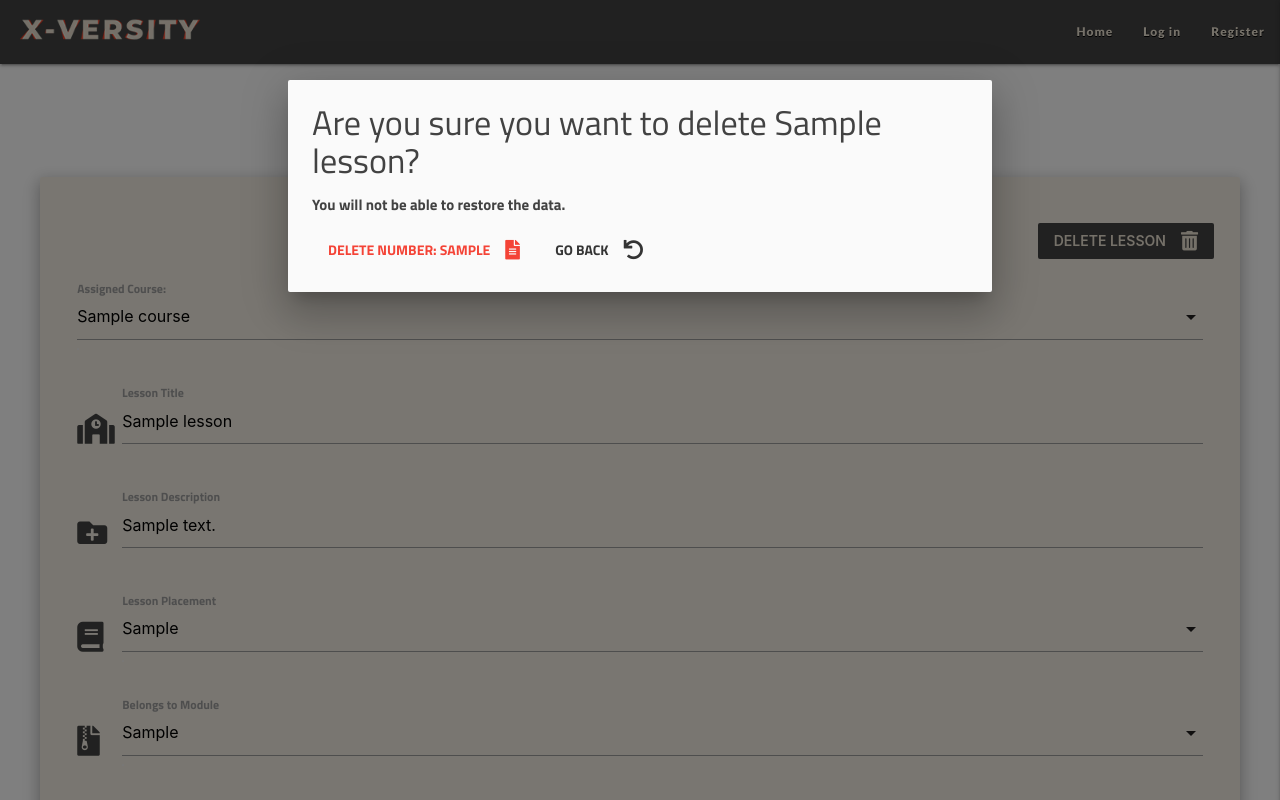
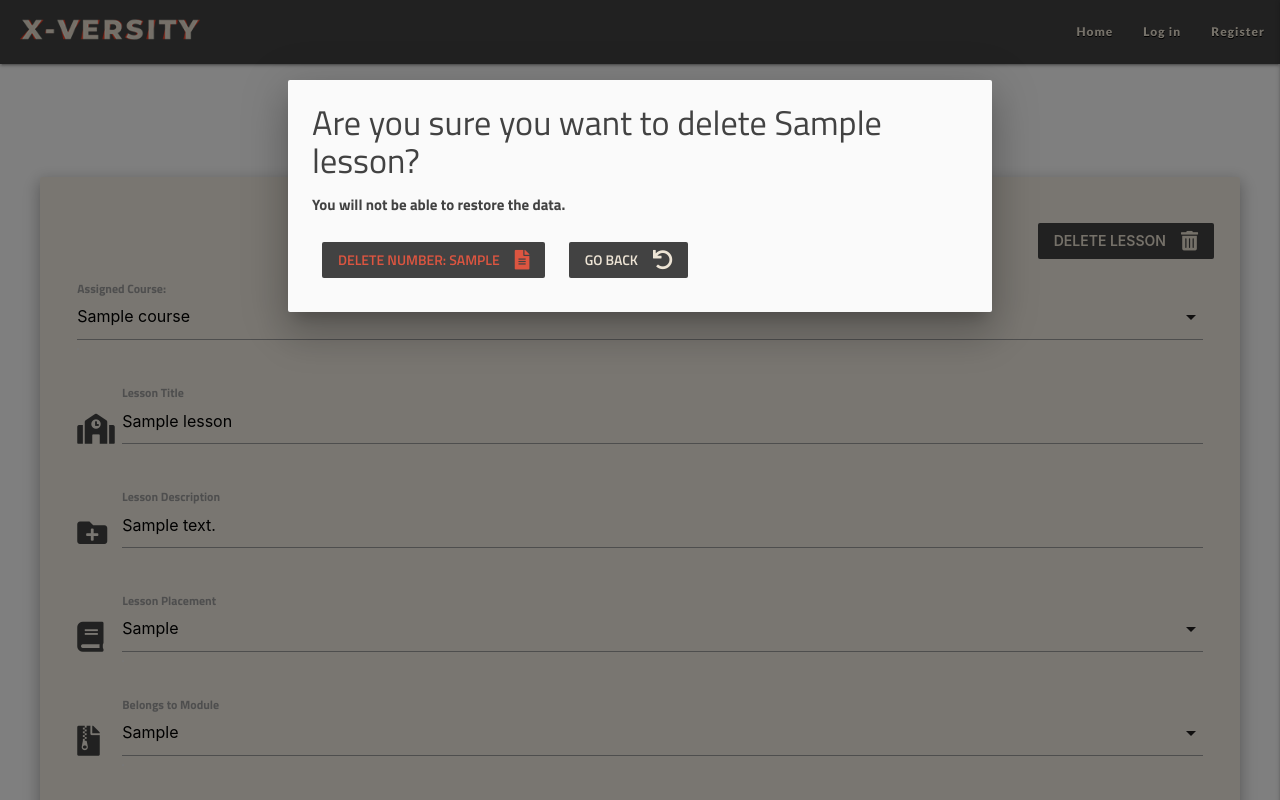
Before and after one commit to Code-Institute-Submissions/DADEVFA-x-versity, a Flask app: template templates/edit_lesson.html in a window 1280 px wide, after a click on "DELETE LESSON". Run offline with Flask 2, Linux system fonts and the light colour scheme; the template is opened without the code that fills it: most values are stand-ins (such as "Sample title", 1, 10 or a date in 2020); some libraries are stand-ins or nearby versions.

Commit message:
Style delete buttons for better UX

```diff
--- a/static/css/style.css
+++ b/static/css/style.css
@@ -350,7 +350,15 @@ audio {
 /*------------------------ Teacher Actions  */
 
 .delete-btn {
-    margin: 10px 0px 20px 10px;
+    margin: 10px;
+    background-color: #424242;
+    color: #dd5540;
+    font-weight: 600;
+}
+
+.delete-btn:hover {
+    background-color: #dd5540;
+    color: #ede4d5;
 }
 
 .course-box {
@@ -365,10 +373,7 @@ audio {
 }
 
 .edit-btn:hover {
-    margin: 10px;
     background-color: #dd5540;
-    color: #ede4d5;
-    font-weight: 600;
 }
 
 /*------------------------ Student Actions  */
--- a/templates/edit_lesson.html
+++ b/templates/edit_lesson.html
@@ -14,10 +14,10 @@
             <h4>Are you sure you want to delete {{ lesson.lesson_title }}? </h4>
             <p>You will not be able to restore the data.</p>
             <a href="{{ url_for('delete_lesson', lesson_id=lesson._id) }}"
-                class="modal-close waves-effect btn-flat red-text">
+                class="modal-close waves-effect btn-flat delete-btn">
                 Delete Number: {{ lesson.lesson_nr }} <i class="fas fa-file-alt prefix right"></i>
             </a>
-            <a class="modal-close waves-effect btn-flat">
+            <a class="modal-close waves-effect btn-flat edit-btn">
                 Go back<i class="fas fa-undo prefix right"></i>
             </a>
         </div>
```
